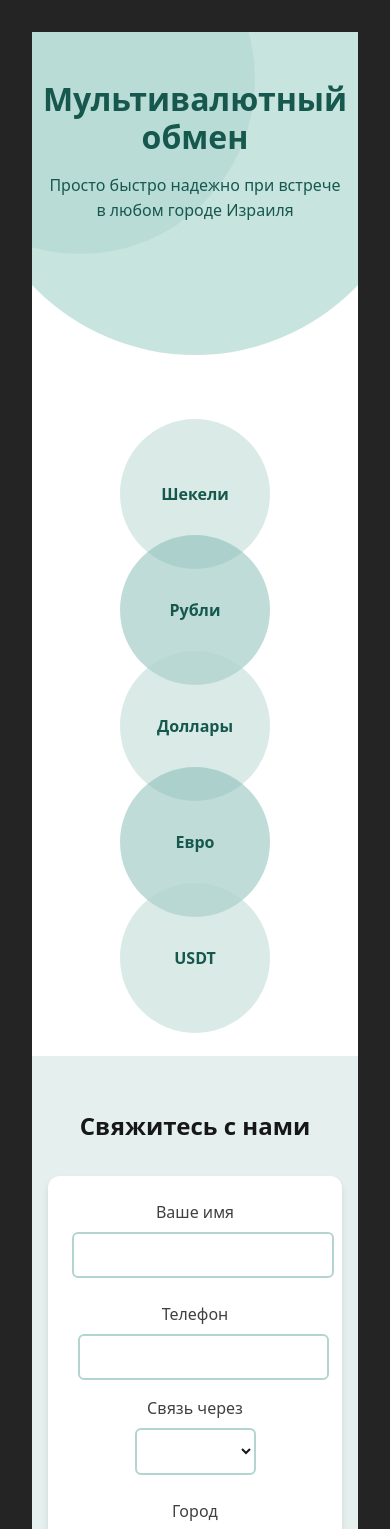
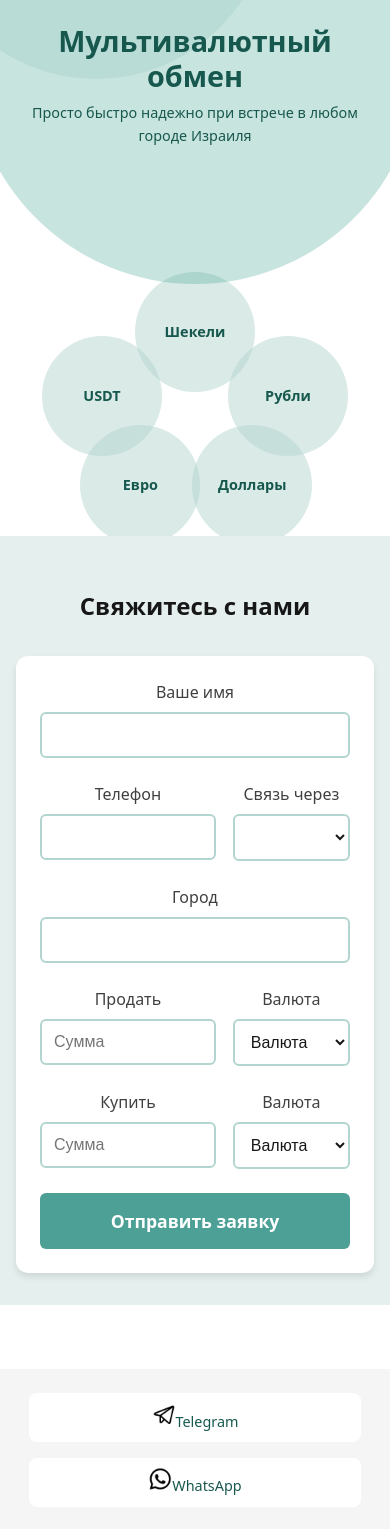
Before and after one commit to Jony251/Change_Web, a Vue app: page / in a window 390 px wide. Shown: the top 1529 px of the page. Built offline with nearby package versions, Linux system fonts and the light colour scheme; no server answers.

Commit message:
updates 29_04

```diff
--- a/src/assets/base.css
+++ b/src/assets/base.css
@@ -72,7 +72,6 @@ body {
   place-items: center;
   min-width: 320px;
   min-height: 100vh;
-  background-color: var(--bg-dark);
   color: var(--text-light);
 }
 
@@ -122,7 +121,6 @@ button:focus-visible {
 #app {
   max-width: 1280px;
   margin: 0 auto;
-  padding: 2rem;
   text-align: center;
 }
 
--- a/src/components/Connect/Connect.css
+++ b/src/components/Connect/Connect.css
@@ -4,6 +4,8 @@
 }
 
 .connect-container {
+  display: flex;
+  flex-direction: column;
   max-width: 600px;
   margin: 0 auto;
 }
@@ -140,17 +142,61 @@
   }
 }
 
-/* Mobile responsiveness for amount-input */
+/* Container styles for inputs and selects */
+.phone-container,
+.amount-container {
+  display: flex;
+  flex-direction: row;
+  gap: 20px; /* Increased gap for more space between input and select */
+  align-items: flex-start;
+}
+
+.phone-input-group,
+.amount-input-group {
+  flex: 2;
+}
+
+.phone-option-group,
+.amount-currency-group {
+  flex: 1;
+}
+
+/* Mobile responsiveness */
 @media (max-width: 480px) {
   .amount-input {
     flex-direction: column;
   }
 
-  .abc-input {
-    width: 95%;
-  }
-
   .currency-select {
     width: 100%;
   }
+
+  /* Ensure all containers maintain horizontal layout on mobile */
+  .phone-container,
+  .amount-container {
+    display: flex;
+    flex-direction: row;
+    gap: 2vh;
+    align-items: flex-start;
+    justify-content: space-between;
+  }
+
+  /* Fix width issues on mobile */
+  .amount-input-group,
+  .phone-input-group {
+    flex: 1.5;
+    max-width: 60%;
+  }
+
+  .amount-currency-group,
+  .phone-option-group {
+    flex: 1;
+    min-width: 35%;
+  }
+
+  /* Ensure inputs don't overflow their containers */
+  .form-input {
+    width: 100%;
+    box-sizing: border-box;
+  }
 }
--- a/src/components/Connect/Connect.vue
+++ b/src/components/Connect/Connect.vue
@@ -15,20 +15,18 @@
         </div>
 
         <div class="form-group">
-
-
-          <div class="amount-input">
-            <div>
+          <div class="phone-container">
+            <div class="phone-input-group">
               <label for="phone">Телефон</label>
               <input
                 type="tel"
                 id="phone"
                 v-model="formData.phone"
                 required
-              class="form-input abc-input"
+                class="form-input"
               />
             </div>
-            <div>
+            <div class="phone-option-group">
               <label for="phone_option">Связь через</label>
               <select
                 id="phone_option"
@@ -42,7 +40,6 @@
               </select>
             </div>
           </div>
-
         </div>
 
         <div class="form-group">
@@ -57,17 +54,20 @@
         </div>
 
         <div class="form-group">
+          <div class="amount-container">
+            <div class="amount-input-group">
               <label for="sellAmount">Продать</label>
-          <div class="amount-input">
               <input
                 type="number"
                 id="sellAmount"
                 v-model="formData.sellAmount"
                 min="0"
-              step="100"
                 placeholder="Сумма"
                 class="form-input"
               />
+            </div>
+            <div class="amount-currency-group">
+              <label>Валюта</label>
               <select
                 v-model="formData.sellCurrency"
                 class="currency-select"
@@ -82,19 +82,23 @@
               </select>
             </div>
           </div>
+        </div>
 
         <div class="form-group">
+          <div class="amount-container">
+            <div class="amount-input-group">
               <label for="buyAmount">Купить</label>
-          <div class="amount-input">
               <input
                 type="number"
                 id="buyAmount"
                 v-model="formData.buyAmount"
                 min="0"
-              step="100"
                 placeholder="Сумма"
                 class="form-input"
               />
+            </div>
+            <div class="amount-currency-group">
+              <label>Валюта</label>
               <select
                 v-model="formData.buyCurrency"
                 class="currency-select"
@@ -107,6 +111,7 @@
                 <option value="EUR">Евро</option>
                 <option value="USDT">USDT</option>
               </select>
+            </div>
           </div>
         </div>
 
@@ -146,21 +151,38 @@ const handleSubmit = async () => {
   submitStatus.value = null
 
   try {
-    await emailjs.send(
-      import.meta.env.VITE_EMAILJS_SERVICE_ID,
-      import.meta.env.VITE_EMAILJS_TEMPLATE_ID,
-      {
-        from_name: formData.name,
+    // await emailjs.send(
+    //   import.meta.env.VITE_EMAILJS_SERVICE_ID,
+    //   import.meta.env.VITE_EMAILJS_TEMPLATE_ID,
+    //   {
+    //     from_name: formData.name,
+    //     phone: formData.phone,
+    //     phone_option: formData.phone_option,
+    //     city: formData.city,
+    //     sell_amount: formData.sellAmount,
+    //     sell_currency: formData.sellCurrency,
+    //     buy_amount: formData.buyAmount,
+    //     buy_currency: formData.buyCurrency,
+    //   },
+    //   import.meta.env.VITE_EMAILJS_PUBLIC_KEY
+    // )
+
+    await fetch('https://fy6j7rep06.execute-api.eu-north-1.amazonaws.com/lead', {
+      method: 'POST',
+      headers: {
+        'Content-Type': 'application/json',
+      },
+      body: JSON.stringify({
+        name: formData.name,
         phone: formData.phone,
         phone_option: formData.phone_option,
         city: formData.city,
-        sell_amount: formData.sellAmount,
-        sell_currency: formData.sellCurrency,
-        buy_amount: formData.buyAmount,
-        buy_currency: formData.buyCurrency,
-      },
-      import.meta.env.VITE_EMAILJS_PUBLIC_KEY
-    )
+        sellAmount: formData.sellAmount,
+        sellCurrency: formData.sellCurrency,
+        buyAmount: formData.buyAmount,
+        buyCurrency: formData.buyCurrency,
+      }),
+    });
 
     submitStatus.value = {
       type: 'success',
--- a/src/components/Footer/Footer.css
+++ b/src/components/Footer/Footer.css
@@ -76,7 +76,7 @@
   align-items: center;
   justify-content: center;
   text-align: center;
-  font-size: 2.5rem;
+  font-size: 2rem;
   transition: all 0.3s ease;
   border: 2px solid var(--primary-300);
 }
@@ -120,7 +120,6 @@
 .currency-circle.bottom-right {
   bottom: 15px;
   right: 15%;
-  font-size: 1.5rem;
 
 }
 
@@ -170,7 +169,7 @@
   .currency-circle {
     width: 70px;
     height: 70px;
-    font-size: 2rem;
+    font-size: 1rem;
   }
 
   .currency-circle.center {
@@ -206,7 +205,7 @@
   .currency-circle {
     width: 60px;
     height: 60px;
-    font-size: 0.75rem;
+    font-size: 1.4rem;
   }
 
   .currency-circle.center {
--- a/src/components/Footer/Footer.vue
+++ b/src/components/Footer/Footer.vue
@@ -26,7 +26,7 @@
       </div>
     </div>
     <div class="footer-bottom">
-      <p> 2025 &copy; all rights reserved | <a href="https://www.linkedin.com/in/evgeny-nemchenko/" target="_blank" rel="noopener noreferrer">LinkedIn</a></p>
+      <p> 2025 &copy; all rights reserved | made by <a href="https://www.linkedin.com/in/evgeny-nemchenko/" target="_blank" rel="noopener noreferrer">Evgeny</a></p>
     </div>
   </footer>
 </template>
--- a/src/components/Header/Header.css
+++ b/src/components/Header/Header.css
@@ -4,6 +4,13 @@
   min-height: 80vh;
   overflow: hidden;
   background: transparent;
+}
+
+@media (max-width: 768px) {
+  .header {
+    min-height: auto;
+    max-height: 720px;
+  }
 }
 
 .header-content {
@@ -18,6 +25,8 @@
 }
 
 .left-section {
+  z-index: 10;
+
   flex: 1;
   position: relative;
   padding: 2rem;
@@ -85,19 +94,46 @@
 }
 
 .features-grid {
-  display: grid;
-  grid-template-columns: repeat(2, 1fr);
-  gap: 2rem;
-  padding: 2rem;
   position: relative;
+  width: 400px;
+  height: 400px;
+  margin: 0 auto;
 }
 
 .feature-item {
-  position: relative;
+  position: absolute;
   display: flex;
   align-items: center;
   justify-content: center;
+  width: 120px;
   height: 120px;
+}
+
+/* Pentagon positioning */
+.feature-item:nth-child(1) {
+  top: 0;
+  left: 50%;
+  transform: translateX(-50%);
+}
+
+.feature-item:nth-child(2) {
+  top: 38%;
+  right: 0;
+}
+
+.feature-item:nth-child(3) {
+  bottom: 0;
+  right: 18%;
+}
+
+.feature-item:nth-child(4) {
+  bottom: 0;
+  left: 18%;
+}
+
+.feature-item:nth-child(5) {
+  top: 38%;
+  left: 0;
 }
 
 .feature {
@@ -152,37 +188,76 @@
 @media (max-width: 768px) {
   .header-content {
     flex-direction: column;
-    padding: 2rem 1rem;
+    padding: 1rem 1rem;
   }
 
   .left-section {
-    padding: 1rem;
-    min-height: 300px;
+    padding: 0.5rem;
+    min-height: 200px;
     text-align: center;
   }
 
   .slogan-main {
     font-size: 2.5rem;
+    margin-bottom: 0.5rem;
   }
 
   .slogan-location {
     font-size: 1rem;
-    margin: 1rem auto;
+    margin: 0.5rem auto;
   }
 
   .features-grid {
     grid-template-columns: 1fr;
-    gap: 1.5rem;
-    padding: 1rem;
+    gap: 0.5rem;
+    padding: 0.5rem;
   }
 
   .feature-item {
-    height: 100px;
+    height: 70px;
+  }
+
+  /* Adjust pentagon for mobile */
+  .features-grid {
+    width: 300px;
+    height: 300px;
+  }
+
+  .feature-item {
+    width: 90px;
+    height: 90px;
+  }
+
+  /* Keep pentagon positioning but scale down */
+  .feature-item:nth-child(1) {
+    top: 13%;
+    left: 50%;
+    transform: translateX(-50%);
+  }
+
+  .feature-item:nth-child(2) {
+    top: 38%;
+    right: 0;
+  }
+
+  .feature-item:nth-child(3) {
+    bottom: 0;
+    right: 14%;
+  }
+
+  .feature-item:nth-child(4) {
+    bottom: 0;
+    left: 15%;
+  }
+
+  .feature-item:nth-child(5) {
+    top: 38%;
+    left: 0;
   }
 
   .shape-1, .shape-2 {
-    width: 200px;
-    height: 200px;
+    width: 150px;
+    height: 150px;
   }
 
   .shape-1 {
@@ -199,19 +274,35 @@
 
 @media (max-width: 480px) {
   .slogan-main {
-    font-size: 2rem;
+    font-size: 1.8rem;
+  }
+
+  .slogan-location {
+    font-size: 0.9rem;
+    margin: 0.3rem auto;
   }
 
   .features-grid {
-    gap: 1rem;
+    width: 240px;
+    height: 240px;
+  }
+
+  .feature-item {
+    width: 70px;
+    height: 70px;
   }
 
   .feature {
-    font-size: 1rem;
+    font-size: 0.9rem;
+  }
+
+  /* Make feature backgrounds smaller */
+  .feature-bg {
+    transform: scale(0.7);
   }
 
   .shape-1, .shape-2 {
-    width: 150px;
-    height: 150px;
+    width: 120px;
+    height: 120px;
   }
 }
--- a/src/components/Header/Header.vue
+++ b/src/components/Header/Header.vue
@@ -14,23 +14,23 @@
         <div class="features-grid">
           <div class="feature-item">
             <span class="feature">Шекели</span>
-            <Circle class="feature-bg" color="#b3d5d0" :size="150" :opacity="0.5" />
+            <Circle class="feature-bg" color="#b3d5d0" :size="120" :opacity="0.5" />
           </div>
           <div class="feature-item">
             <span class="feature">Рубли</span>
-            <Circle class="feature-bg" color="#80bab2" :size="150" :opacity="0.5" />
+            <Circle class="feature-bg" color="#b3d5d0" :size="120" :opacity="0.5" />
           </div>
           <div class="feature-item">
             <span class="feature">Доллары</span>
-            <Circle class="feature-bg" color="#b3d5d0" :size="150" :opacity="0.5" />
+            <Circle class="feature-bg" color="#b3d5d0" :size="120" :opacity="0.5" />
           </div>
           <div class="feature-item">
             <span class="feature">Евро</span>
-            <Circle class="feature-bg" color="#80bab2" :size="150" :opacity="0.5" />
+            <Circle class="feature-bg" color="#b3d5d0" :size="120" :opacity="0.5" />
           </div>
           <div class="feature-item">
             <span class="feature">USDT</span>
-            <Circle class="feature-bg" color="#b3d5d0" :size="150" :opacity="0.5" />
+            <Circle class="feature-bg" color="#b3d5d0" :size="120" :opacity="0.5" />
           </div>
         </div>
       </div>
```
Also changed, not shown: 1 other file (tests, documents, lock files or other folders). Lines whose indentation alone changed are shown as unchanged.
